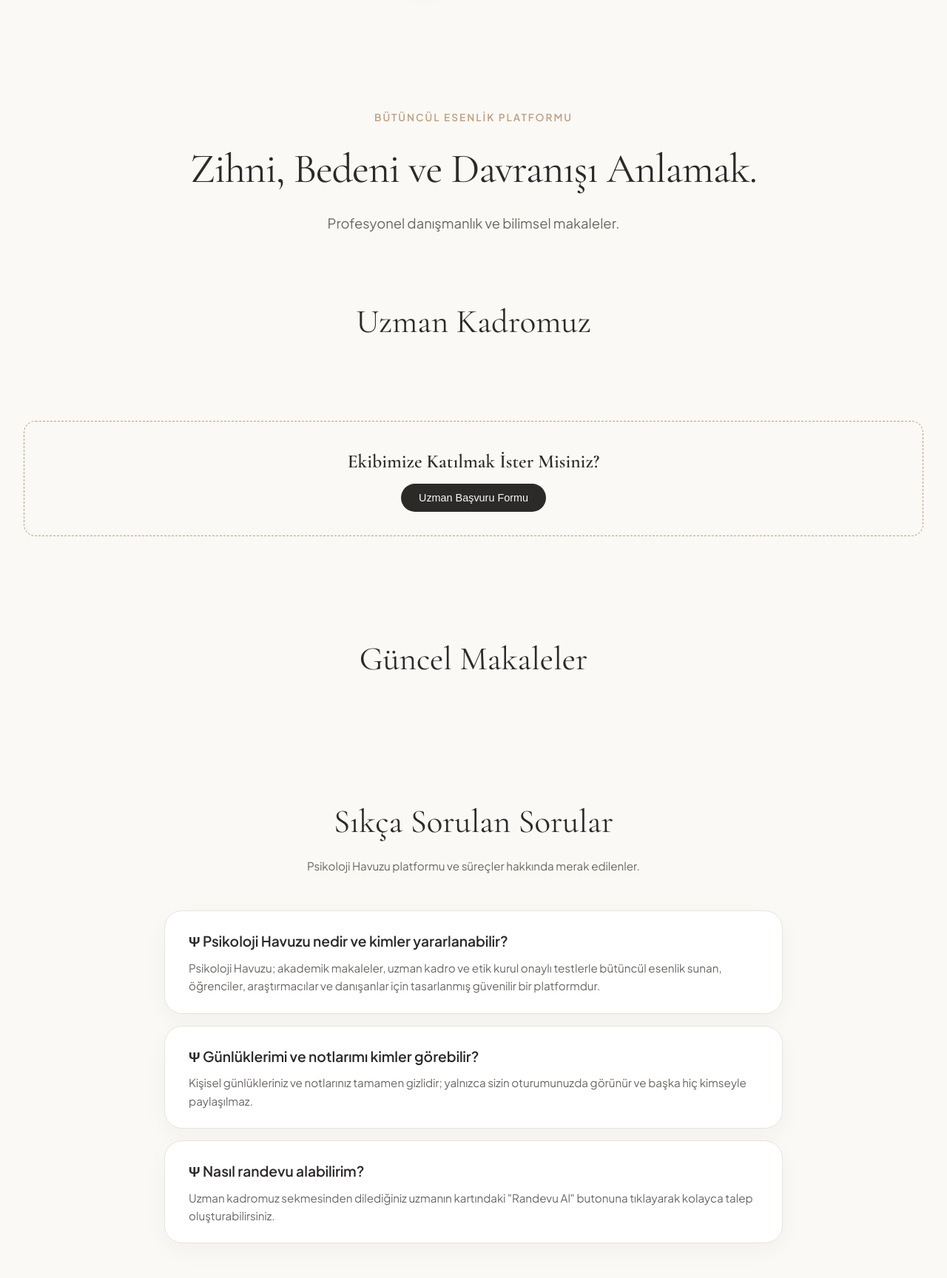
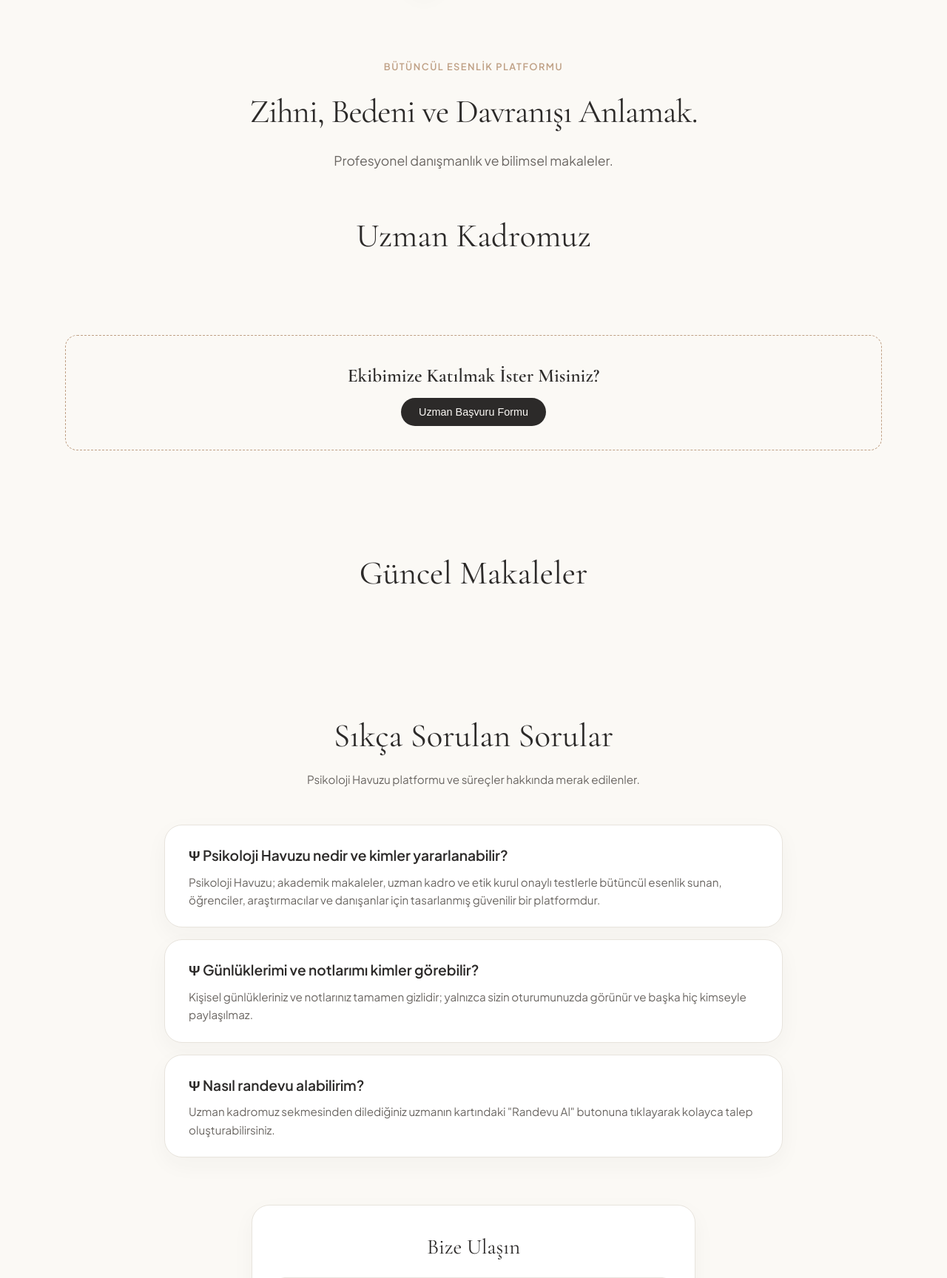
Before and after one commit to k5bc5wd86z-hash/psikoloji-havuzu, a Flask app: page / in a window 1280 px wide. Shown: the part 67-1795 px from the top of the page at 74% size. Run offline with Flask 3, Linux system fonts and the light colour scheme; data that the repository does not hold is empty; some libraries are stand-ins or nearby versions.

Commit message:
Update psikoloji_havuzu.html

```diff
--- a/templates/psikoloji_havuzu.html
+++ b/templates/psikoloji_havuzu.html
@@ -1,6 +1,8 @@
 <!DOCTYPE html>
 <html lang="tr">
 <head>
+    <meta charset="UTF-8">
+    <meta name="viewport" content="width=device-width, initial-scale=1.0">
     <meta name="description" content="Psikoloji Havuzu - Etik kurul onaylı testler, uzman kadro ve derinlemesine psikoloji makaleleri ile güvenilir dijital platform.">
     <meta name="author" content="Psikoloji Havuzu Uzman Kadrosu">
     <meta name="robots" content="index, follow, max-snippet:-1, max-image-preview:large, max-video-preview:-1">
@@ -30,10 +32,8 @@
       }
     }
     </script>
-    <meta charset="UTF-8">
-    <meta name="viewport" content="width=device-width, initial-scale=1.0">
+
     <title>{% block title %}Psikoloji Havuzu | Bütüncül Platform{% endblock %}</title>
-    <meta name="description" content="{% block description %}Psikoloji Havuzu, uzman psikologlarla danışanları bir araya getiren güvenilir bütüncül destek platformu.{% endblock %}">
 
     <link href="https://fonts.googleapis.com/css2?family=Cormorant+Garamond:ital,wght@0,400;0,600;1,400&family=Plus+Jakarta+Sans:wght@300;400;500;600&display=swap" rel="stylesheet">
     <link rel="stylesheet" href="{{ url_for('static', filename='style.css') }}">
@@ -47,6 +47,22 @@
             --bg-base: {{ settings.bg_base if settings else '#FBF9F5' }};
             --bg-card: {{ settings.bg_card if settings else '#FFFFFF' }};
             --accent-warm: {{ settings.accent_warm if settings else '#BFA085' }};
+        }
+
+        /* MOBİL UYUMLULUK İÇİN EK GÜVENLİK DOKUNUŞLARI */
+        body {
+            overflow-x: hidden; /* Telefonda sağa kaymaları engeller */
+        }
+        .page-section-wrapper {
+            width: 100%;
+            max-width: 1200px;
+            margin: 0 auto;
+            padding: 0 1rem; /* Mobilde kenarlardan taşmayı önlemek için güvenli pay */
+            box-sizing: border-box;
+        }
+        .hero h1 {
+            font-size.clamp: 2rem; /* Büyük başlıkların telefonda ekrana sığmasını sağlar */
+            word-break: break-word;
         }
     </style>
 </head>
@@ -68,10 +84,10 @@
             </div>
         {% else %}
             <!-- Üye DEĞİLSE Normal Karşılama Görünür -->
-            <section class="hero" style="text-align: center; padding: 4rem 1.5rem 2rem 1.5rem;">
-                <span style="color: var(--accent-warm); font-weight: 600; text-transform: uppercase; font-size: 0.85rem; letter-spacing: 2px;">Bütüncül Esenlik Platformu</span>
-                <h1>{{ settings.hero_title if settings and settings.hero_title else 'Zihni, Bedeni ve Davranışı Anlamak.' }}</h1>
-                <p>{{ settings.hero_subtitle if settings and settings.hero_subtitle else 'Profesyonel danışmanlık ve bilimsel makaleler.' }}</p>
+            <section class="hero" style="text-align: center; padding: 3rem 1rem 1.5rem 1.rem;">
+                <span style="color: var(--accent-warm); font-weight: 600; text-transform: uppercase; font-size: 0.8rem; letter-spacing: 1.5px; display: block; margin-bottom: 0.5rem;">Bütüncül Esenlik Platformu</span>
+                <h1 style="font-size: clamp(1.8rem, 4vw, 2.8rem); line-height: 1.2;">{{ settings.hero_title if settings and settings.hero_title else 'Zihni, Bedeni ve Davranışı Anlamak.' }}</h1>
+                <p style="font-size: clamp(0.95rem, 2vw, 1.1rem); padding: 0 0.5rem;">{{ settings.hero_subtitle if settings and settings.hero_subtitle else 'Profesyonel danışmanlık ve bilimsel makaleler.' }}</p>
             </section>
         {% endif %}
 
```
